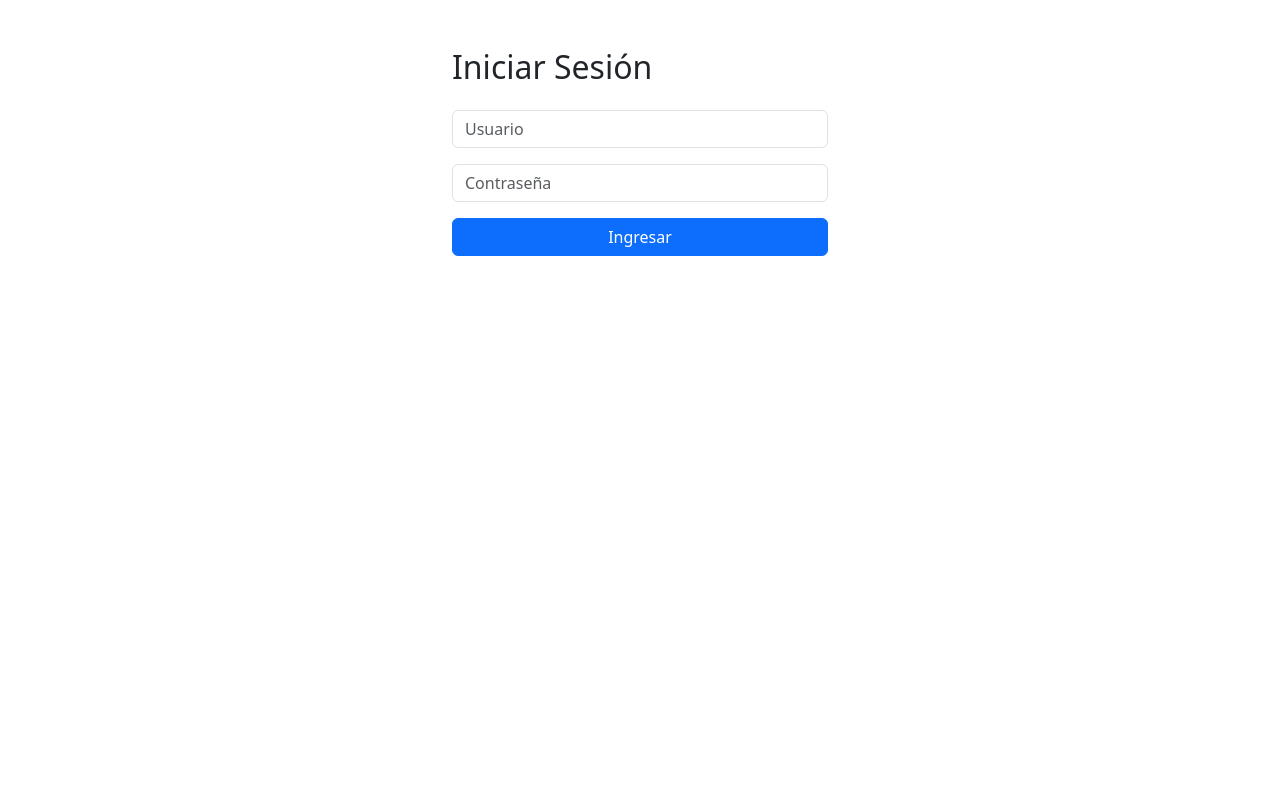
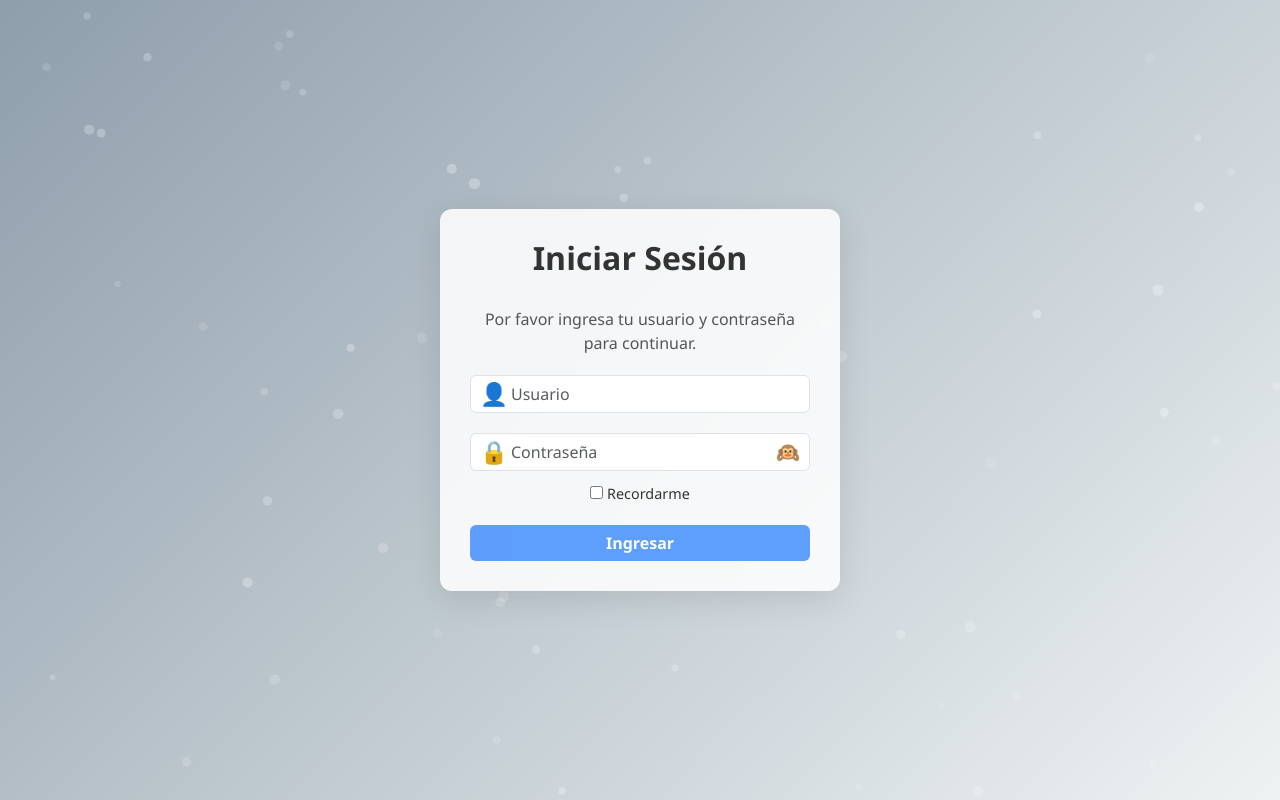
Before and after one commit to CruzGuillermo/stock-app, a React (Vite) app in the folder frontend/: page /#/login in a window 1280 px wide. Built offline with nearby package versions, Linux system fonts and the light colour scheme.

Commit message:
Agregado módulo de autenticación básica y mejoras en interfaz

```diff
--- a/frontend/src/components/Login.jsx
+++ b/frontend/src/components/Login.jsx
@@ -1,48 +1,312 @@
-import { useState } from "react";
+import { useState, useEffect, useRef } from "react";
 import { useNavigate } from "react-router-dom";
 import axios from "axios";
-import { useUser } from "./UserContext"; // ajusta ruta
+import { useUser } from "./UserContext";
 
 const Login = () => {
   const [usuarioInput, setUserInput] = useState("");
   const [contraseñaInput, setPassInput] = useState("");
+  const [mostrarPassword, setMostrarPassword] = useState(false);
+  const [recordarme, setRecordarme] = useState(false);
+  const [loading, setLoading] = useState(false);
   const { setUsuario } = useUser();
   const navigate = useNavigate();
 
+  const canvasRef = useRef(null);
+  useEffect(() => {
+  const recordar = localStorage.getItem("recordarme") === "true";
+  setRecordarme(recordar);
+
+  if (recordar) {
+    const usuarioGuardado = JSON.parse(localStorage.getItem("usuario"));
+    if (usuarioGuardado?.usuario) {
+      setUserInput(usuarioGuardado.usuario);
+    }
+  }
+}, []);
+
+  useEffect(() => {
+    const canvas = canvasRef.current;
+    const ctx = canvas.getContext("2d");
+    let width = (canvas.width = window.innerWidth);
+    let height = (canvas.height = window.innerHeight);
+
+    const particles = [];
+    const PARTICLE_COUNT = 60;
+
+    class Particle {
+      constructor() {
+        this.x = Math.random() * width;
+        this.y = Math.random() * height;
+        this.radius = 3 + Math.random() * 3; // tamaño 3 a 6
+        this.speedX = (Math.random() - 0.5) * 1.6; // velocidad ±0.8
+        this.speedY = (Math.random() - 0.5) * 1.6;
+        this.alpha = 0.1 + Math.random() * 0.2;
+      }
+      move() {
+        this.x += this.speedX;
+        this.y += this.speedY;
+
+        if (this.x < 0 || this.x > width) this.speedX = -this.speedX;
+        if (this.y < 0 || this.y > height) this.speedY = -this.speedY;
+      }
+      draw() {
+        ctx.beginPath();
+        ctx.arc(this.x, this.y, this.radius, 0, Math.PI * 2);
+        ctx.fillStyle = `rgba(255, 255, 255, ${this.alpha})`;
+        ctx.fill();
+      }
+    }
+
+    for (let i = 0; i < PARTICLE_COUNT; i++) {
+      particles.push(new Particle());
+    }
+
+    let animationFrameId;
+
+    const animate = () => {
+      ctx.clearRect(0, 0, width, height);
+      for (let p of particles) {
+        p.move();
+        p.draw();
+      }
+      animationFrameId = requestAnimationFrame(animate);
+    };
+
+    animate();
+
+    const handleResize = () => {
+      width = canvas.width = window.innerWidth;
+      height = canvas.height = window.innerHeight;
+    };
+    window.addEventListener("resize", handleResize);
+
+    return () => {
+      cancelAnimationFrame(animationFrameId);
+      window.removeEventListener("resize", handleResize);
+    };
+  }, []);
+
   const handleLogin = async () => {
+    setLoading(true);
     try {
       const res = await axios.post(`/login`, {
         usuario: usuarioInput,
         contrasena: contraseñaInput,
+        recordarme,
       });
       setUsuario(res.data);
+      if (recordarme) {
+  localStorage.setItem("recordarme", "true");
+  localStorage.setItem("usuario", JSON.stringify({ usuario: res.data.usuario }));
+} else {
+  localStorage.setItem("recordarme", "false");
+  localStorage.removeItem("usuario");
+}
+
       navigate("/");
     } catch (error) {
       alert(error.response?.data?.error || "Usuario o contraseña incorrectos");
+    } finally {
+      setLoading(false);
     }
   };
 
   return (
-    <div className="container mt-5" style={{ maxWidth: "400px" }}>
-      <h2 className="mb-4">Iniciar Sesión</h2>
+    <>
+      <canvas
+        ref={canvasRef}
+        style={{
+          position: "fixed",
+          top: 0,
+          left: 0,
+          zIndex: 0,
+          width: "100vw",
+          height: "100vh",
+          background: "linear-gradient(135deg, #8e9eab, #eef2f3)",
+        }}
+      />
+
+      <div
+        style={{
+          position: "relative",
+          zIndex: 1,
+          minHeight: "100vh",
+          display: "flex",
+          justifyContent: "center",
+          alignItems: "center",
+          padding: "20px",
+        }}
+      >
+        <style>
+          {`
+            input::placeholder {
+              opacity: 0.7;
+            }
+            .input-icon {
+              position: relative;
+              margin-bottom: 20px;
+            }
+            /* Ajustamos padding-right para que no se pise con el botón */
+            .input-icon input {
+              padding-left: 40px !important;
+              padding-right: 45px !important;
+            }
+            .input-icon span.icon-left {
+              position: absolute;
+              left: 10px;
+              top: 50%;
+              transform: translateY(-50%);
+              font-size: 1.4rem;
+              user-select: none;
+            }
+            .password-toggle {
+              position: absolute;
+              right: 10px;
+              top: 50%;
+              transform: translateY(-50%);
+              cursor: pointer;
+              font-size: 1.2rem;
+              user-select: none;
+              color: #555;
+              transition: color 0.3s ease;
+              z-index: 2;
+              width: 24px;
+              height: 24px;
+              display: flex;
+              justify-content: center;
+              align-items: center;
+            }
+            .password-toggle:hover {
+              color: #000;
+            }
+            .login-box {
+              background: rgba(255, 255, 255, 0.85);
+              border-radius: 12px;
+              box-shadow: 0 8px 32px 0 rgba(0, 0, 0, 0.1);
+              padding: 30px;
+              width: 100%;
+              max-width: 400px;
+              color: #333;
+              text-align: center;
+              font-family: 'Segoe UI', Tahoma, Geneva, Verdana, sans-serif;
+            }
+            .btn-primary {
+              background: #2575fc;
+              border: none;
+              transition: background-color 0.3s ease;
+              color: white;
+              font-weight: 600;
+            }
+            .btn-primary:hover:not(:disabled) {
+              background: #1859c5;
+            }
+            .spinner {
+              margin: 20px auto 0 auto;
+              border: 4px solid rgba(0, 0, 0, 0.1);
+              border-top: 4px solid #2575fc;
+              border-radius: 50%;
+              width: 36px;
+              height: 36px;
+              animation: spin 1s linear infinite;
+            }
+            @keyframes spin {
+              0% { transform: rotate(0deg);}
+              100% { transform: rotate(360deg);}
+            }
+            .remember-me {
+              text-align: left;
+              margin-bottom: 20px;
+              font-size: 0.9rem;
+            }
+            .info-message {
+              margin-bottom: 20px;
+              color: #555;
+              font-size: 1rem;
+            }
+          `}
+        </style>
+
+        <div
+          className="login-box"
+          role="main"
+          aria-label="Formulario de inicio de sesión"
+        >
+          <h2 style={{ marginBottom: "30px", fontWeight: "700" }}>
+            Iniciar Sesión
+          </h2>
+
+          <div className="info-message" aria-live="polite" aria-atomic="true">
+            Por favor ingresa tu usuario y contraseña para continuar.
+          </div>
+
+          <div className="input-icon">
+            <span role="img" aria-label="usuario" className="icon-left">
+              👤
+            </span>
             <input
               type="text"
               placeholder="Usuario"
               value={usuarioInput}
               onChange={(e) => setUserInput(e.target.value)}
-        className="form-control mb-3"
+              className="form-control"
+              autoComplete="username"
+              disabled={loading}
+              aria-required="true"
             />
+          </div>
+
+          <div className="input-icon" style={{ marginBottom: "10px" }}>
+            <span role="img" aria-label="contraseña" className="icon-left">
+              🔒
+            </span>
             <input
-        type="password"
+              type={mostrarPassword ? "text" : "password"}
               placeholder="Contraseña"
               value={contraseñaInput}
               onChange={(e) => setPassInput(e.target.value)}
-        className="form-control mb-3"
+              className="form-control"
+              autoComplete="current-password"
+              disabled={loading}
+              aria-required="true"
             />
-      <button onClick={handleLogin} className="btn btn-primary w-100">
-        Ingresar
+            <span
+              className="password-toggle"
+              onClick={() => setMostrarPassword(!mostrarPassword)}
+              role="button"
+              tabIndex={0}
+              onKeyDown={(e) => {
+                if (e.key === "Enter" || e.key === " ") setMostrarPassword(!mostrarPassword);
+              }}
+              aria-label={mostrarPassword ? "Ocultar contraseña" : "Mostrar contraseña"}
+            >
+              {mostrarPassword ? "🙈" : "🙉"}
+            </span>
+          </div>
+
+          <label className="remember-me">
+            <input
+              type="checkbox"
+              checked={recordarme}
+              onChange={() => setRecordarme(!recordarme)}
+              disabled={loading}
+            />{" "}
+            Recordarme
+          </label>
+
+          <button
+            onClick={handleLogin}
+            className="btn btn-primary w-100"
+            disabled={loading || !usuarioInput || !contraseñaInput}
+            aria-busy={loading}
+          >
+            {loading ? "Ingresando..." : "Ingresar"}
           </button>
+
+          {loading && <div className="spinner" aria-label="Cargando"></div>}
         </div>
+      </div>
+    </>
   );
 };
 
--- a/frontend/src/components/UserContext.jsx
+++ b/frontend/src/components/UserContext.jsx
@@ -1,9 +1,22 @@
-import React, { createContext, useContext, useState } from 'react';
+import React, { createContext, useContext, useState, useEffect } from 'react';
 
 const UserContext = createContext();
 
 export const UserProvider = ({ children }) => {
-  const [usuario, setUsuario] = useState(null);
+  const [usuario, setUsuario] = useState(() => {
+    // Leer desde localStorage al iniciar
+    const usuarioGuardado = localStorage.getItem('usuario');
+    return usuarioGuardado ? JSON.parse(usuarioGuardado) : null;
+  });
+
+  // Guardar en localStorage cuando cambia el usuario
+  useEffect(() => {
+    if (usuario) {
+      localStorage.setItem('usuario', JSON.stringify(usuario));
+    } else {
+      localStorage.removeItem('usuario');
+    }
+  }, [usuario]);
 
   return (
     <UserContext.Provider value={{ usuario, setUsuario }}>
```
Also changed, not shown: frontend/src/layout/Sidebar.jsx (+26 -5 lines). Lines whose indentation alone changed are shown as unchanged.
